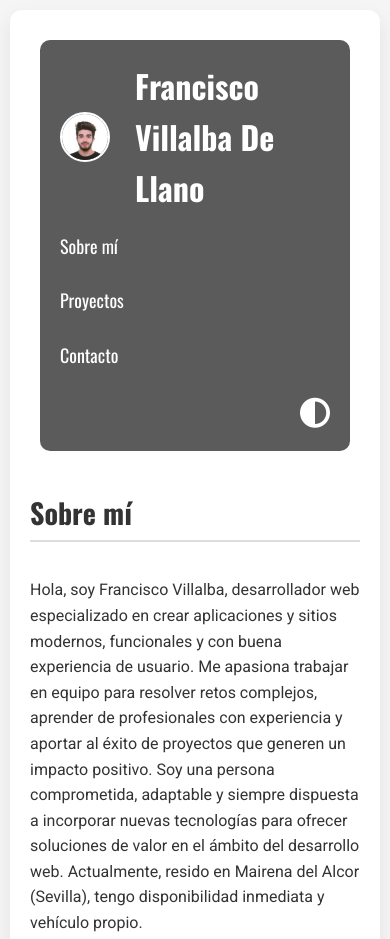
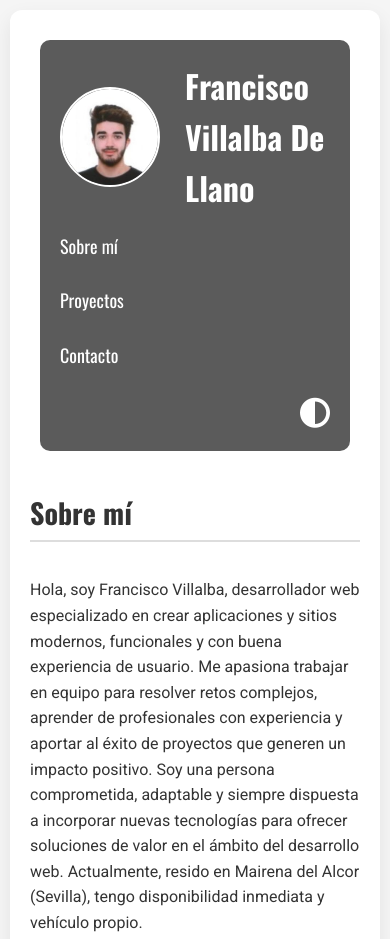
Before and after one commit to fvll11/Portfolio, a plain HTML site: page index.html in a window 390 px wide. Shown: the top 939 px of the page. Drawn offline with nearby package versions, Linux system fonts and the light colour scheme.

Commit message:
actualizacion imagen responsive

```diff
--- a/styles.css
+++ b/styles.css
@@ -281,8 +281,9 @@ footer {
     }
 
     header img.about-photo {
-        width: 50px;
-        height: 50px;
+        width: 5
+        100px;
+        height: 100px;
         margin-right: 10px;
         margin-bottom: 0;
     }
```
